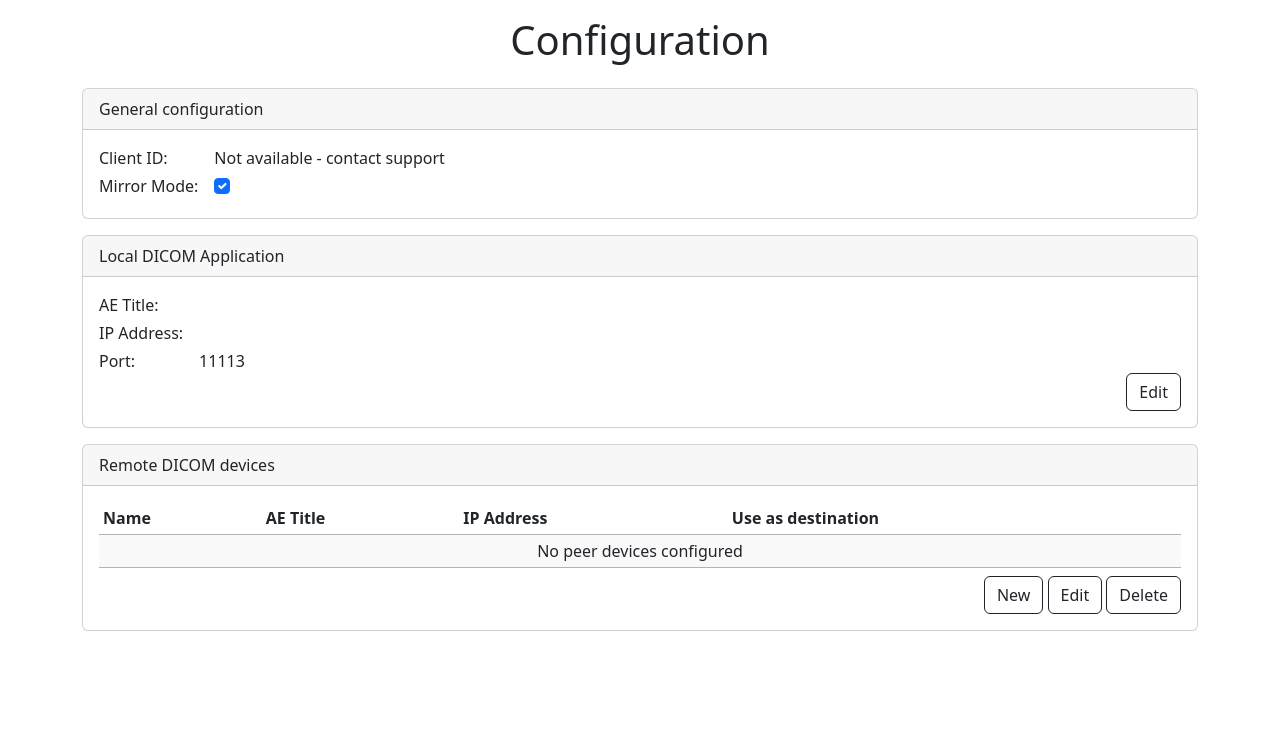
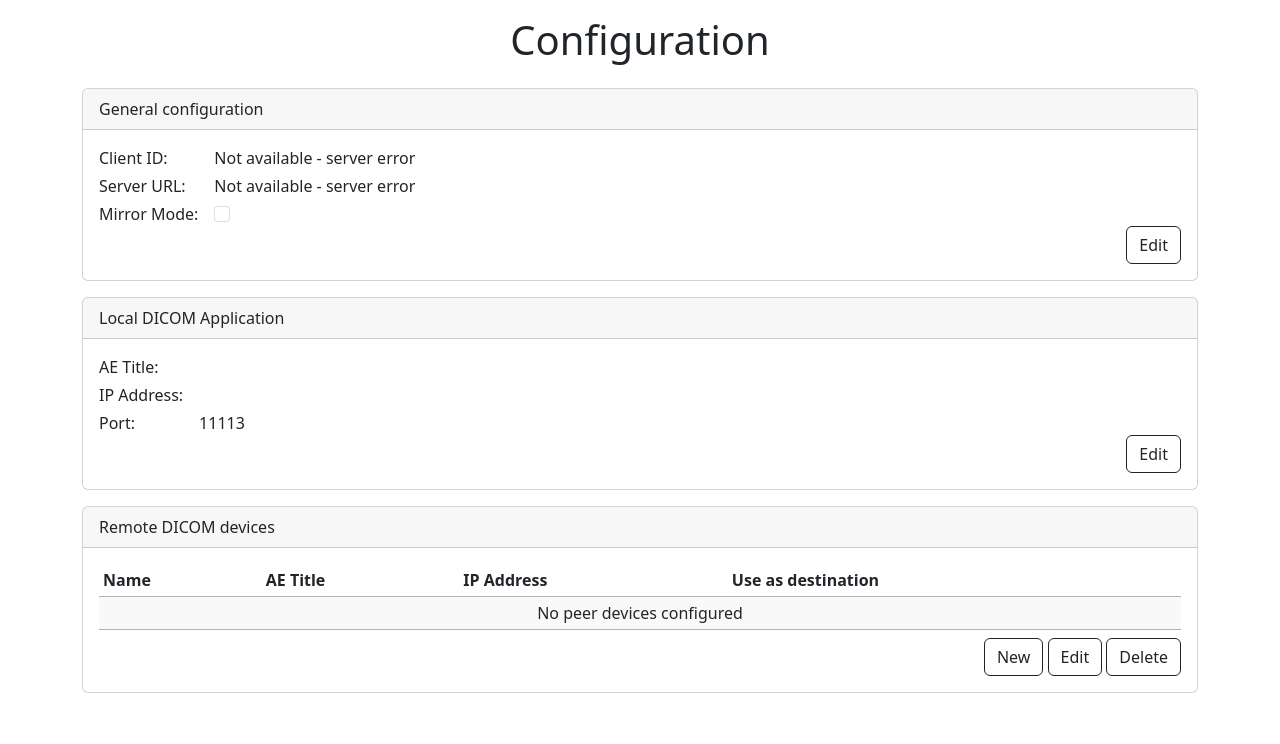
Before and after one commit to FranFunes/PETfectior_Client, a Flask app: page /config in a window 1280 px wide. Shown: the part 56-800 px from the top of the page. Run offline with Flask 3, Linux system fonts and the light colour scheme; data that the repository does not hold is empty; parts of the project's set-up code (start-up, migrations or seed data) failed here and were passed over; some libraries are stand-ins or nearby versions.

Commit message:
ClientID is now editable, as well as the path to shared folder in NAS, and the server url

```diff
--- a/app_pkg/routes.py
+++ b/app_pkg/routes.py
@@ -74,21 +74,24 @@
 
     return data
 
-@application.route('/toggle_mirror_mode')
-def toggle_mirror_mode():
+@application.route('/get_app_config')
+def get_app_config():
 
     try:
         c = AppConfig.query.first()
-        c.mirror_mode = not c.mirror_mode
+        client_id = c.client_id
+        server_url = c.server_url
         mirror_mode = c.mirror_mode
-        db.session.commit()
+        shared_path = c.shared_path
     except Exception as e:
-        logger.error("can't access mirror_mode on database")
+        logger.error("can't access config in database")
         logger.error(repr(e))
-        mirror_mode = "Not available - contact support"
 
     data = {
-        "mirror_mode": mirror_mode
+        "mirror_mode": mirror_mode,
+        "server_url": server_url,
+        "shared_path": shared_path,
+        "client_id": client_id,
     }
 
     return data
@@ -116,6 +119,20 @@
     }
 
     return data
+
+@application.route('/manage_app_config', methods=['GET', 'POST'])
+def manage_app_config():
+    try:
+        c = AppConfig.query.first()
+        c.client_id = request.json["client_id"]
+        c.server_url = request.json["server_url"]
+        c.shared_path = request.json["shared_path"]
+        c.mirror_mode = request.json["mirror_mode"]
+        db.session.commit()
+        return {"message":"App config was updated successfully"}
+    except OperationalError as e:
+        logger.error("can't access config in database")
+        return jsonify(message = 'Error: database is not available'), 500
 
 @application.route('/manage_local_device', methods=['GET', 'POST'])
 def manage_local_device():
--- a/app_pkg/static/config.js
+++ b/app_pkg/static/config.js
@@ -1,50 +1,24 @@
 $(document).ready(function () {
-    // Initialize clientID
+    // Initialize AppConfig
     $.ajax({
-        url: "/get_client_id",
+        url: "/get_app_config",
         contentType: "application/json",
         success: function(response) {
-            // Update client ID
+            // Update data
             $("#clientID").text(response.client_id)
+            $("#serverURL").text(response.server_url)
+            $( "#mirrorMode" ).prop( "checked", response.mirror_mode )
+            localStorage.setItem("sharedPath", response.shared_path)
         },
         error: function(xhr, status, error) {
             // handle error response here
             $("#clientID").text('Not available - server error')
+            $("#serverURL").text('Not available - server error')
+            $( "#mirrorMode" ).prop( "checked", false )
+
             console.log(xhr.responseText);
         }
         });
-
-    // Initialize mirror mode
-    $.ajax({
-        url: "/get_mirror_mode",
-        contentType: "application/json",
-        success: function(response) {
-            // Update mirror mode
-            $( "#mirrorMode" ).prop( "checked", response.mirror_mode )
-        },
-        error: function(xhr, status, error) {
-            // handle error response here
-            $( "#mirrorMode" ).prop( "checked", false )
-            console.log(xhr.responseText);
-        }
-        });
-
-    // Toggle mirror behaviour
-    $("#mirrorMode").on('click', function () {
-        $.ajax({
-            url: "/toggle_mirror_mode",
-            contentType: "application/json",
-            success: function(response) {
-                // Update mirror mode
-                $( "#mirrorMode" ).prop( "checked", response.mirror_mode )
-            },
-            error: function(xhr, status, error) {
-                // handle error response here
-                console.log(xhr.responseText);
-            }
-            });
-
-    })
 
     // Initialize local device
     $.ajax({
@@ -93,10 +67,56 @@
         }
     });
 
+    // App config manager
+    $("#editLocalConfig").on('click', function () {
+        // Fill form with local device info
+        $('.modal-title').text('Edit App Configuration')
+        $('#localConfigClientID').val($("#clientID").text())
+        $('#localConfigServerURL').val($("#serverURL").text())
+        if (localStorage.getItem('sharedPath') !== null) {
+            $('#localConfigSharedPath').val(localStorage.getItem('sharedPath'))
+        } else {
+            $('#localConfigSharedPath').val("Unknown")
+        }
+        $( "#localConfigMirrorMode" ).prop( "checked", $( "#mirrorMode" ).prop( "checked" ))
+
+    })
+    $("#localAppConfigForm").submit(function(event) {
+        // Prevent the form from submitting normally
+        event.preventDefault();
+        var ajax_data = {
+            "client_id":  $('#localConfigClientID').val(),
+            "server_url":  $('#localConfigServerURL').val(),
+            "shared_path":  $('#localConfigSharedPath').val(),
+            "mirror_mode": $("#localConfigMirrorMode").prop("checked")
+        }
+        $.ajax({
+            url: "/manage_app_config",
+            method: "POST",
+            data:   JSON.stringify(ajax_data),
+            dataType: "json",
+            contentType: "application/json",
+            success: function(response) {
+                // Show success message
+                alert(response.message)
+                // Update local device info
+                $('#clientID').text(ajax_data.client_id)
+                $('#serverURL').text(ajax_data.server_url)
+                localStorage.setItem("sharedPath", ajax_data.shared_path)
+                $("#mirrorMode").prop("checked", ajax_data.mirror_mode)
+            },
+            error: function(xhr, status, error) {
+                // handle error response here
+                alert("Update config failed");
+            }
+            });
+    });
+
     // Local device manager
     $("#editLocalDevice").on('click', function () {
         // Fill form with local device info
         $('#localDeviceManagerAET').val($("#localAET").text())
+        $('.modal-title').text('Edit local DICOM configuration')
     })
 
     // Edit local device form submit
--- a/app_pkg/templates/config.html
+++ b/app_pkg/templates/config.html
@@ -50,6 +50,45 @@
 
     <div class="container-sm pt-3">
 
+        <!-- Modal for local config CRUD -->
+        <div class="modal fade" id="localConfigModal">
+            <div class="modal-dialog modal-dialog-centered">
+                <div class="modal-content">
+
+                    <!-- Modal Header -->
+                    <div class="modal-header">
+                    <h4 class="modal-title">Local Application Config</h4>
+                    <button type="button" class="btn-close" data-bs-dismiss="modal"></button>
+                    </div>
+
+                    <!-- Modal body -->
+                    <div class="modal-body">
+                        <form id="localAppConfigForm">
+                            <div class="mb-3">
+                                <label for="localConfigClientID" class="form-label">Client ID</label>
+                                <input type="text" class="form-control" id="localConfigClientID" name="localConfigClientID">
+                            </div>
+                            <div class="mb-3">
+                                <label for="localConfigServerURL" class="form-label">Server URL</label>
+                                <input type="text" class="form-control" id="localConfigServerURL" name="localConfigServerURL">
+                            </div>
+                            <div class="mb-3">
+                                <label for="localConfigSharedPath" class="form-label">Shared path</label>
+                                <input type="text" class="form-control" id="localConfigSharedPath" name="localConfigSharedPath">
+                            </div>
+                            <div class="mb-3">
+                                <input type="checkbox" class="form-check-input" id="localConfigMirrorMode" name="localConfigMirrorMode">
+                                <label for="localConfigMirrorMode" class="form-check-label">Mirror mode</label>
+                            </div>
+                            <div class="modal-footer">
+                                <button type="submit" id="localAppConfigSubmit" class="btn btn-danger" data-bs-dismiss="modal">Send</button>
+                            </div>
+                        </form>
+                    </div>
+                </div>
+            </div>
+        </div>
+
         <!-- Modal for local device CRUD -->
         <div class="modal fade" id="localDeviceModal">
             <div class="modal-dialog modal-dialog-centered">
@@ -65,7 +104,7 @@
                     <div class="modal-body">
                         <form id="localDeviceManagerForm">
                             <div class="mb-3">
-                                <label for="deviceManagerAET" class="form-label">AE Title</label>
+                                <label for="localdeviceManagerAET" class="form-label">AE Title</label>
                                 <input type="text" class="form-control" id="localDeviceManagerAET" name="localDeviceManagerAET">
                             </div>
                             <div class="modal-footer">
@@ -137,8 +176,13 @@
                         <div class="grid-container">
                             <div class="grid-item">Client ID:</div>
                             <div class="grid-item" id="clientID"></div>
+                            <div class="grid-item">Server URL:</div>
+                            <div class="grid-item" id="serverURL">10.0.0.51:5001</div>
                             <div class="grid-item">Mirror Mode: </div>
-                            <div class="grid-item"><input type="checkbox" class="form-check-input" id="mirrorMode" name="mirrorMode"></div>
+                            <div class="grid-item"><input type="checkbox" class="form-check-input" id="mirrorMode" name="mirrorMode" disabled></div>
+                        </div>
+                        <div class="col text-end">
+                            <button type="button" id="editLocalConfig" class="btn btn-outline-dark" data-bs-toggle="modal" data-bs-target="#localConfigModal">Edit</button>
                         </div>
                     </div>
                 </div>
--- a/client_side_app.py
+++ b/client_side_app.py
@@ -1,5 +1,6 @@
-import signal, logging
+import signal, logging, os
 from app_pkg import application, db
+from app_pkg.db_models import AppLog
 from init_services import services
 from shutil import rmtree
 
```
Also changed, not shown: services/server_monitor.py (+6 -3 lines).
